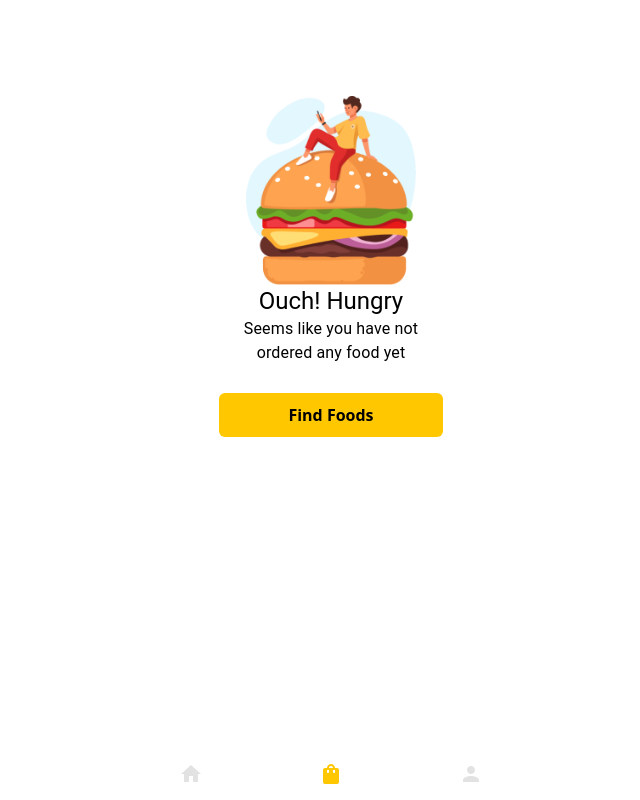
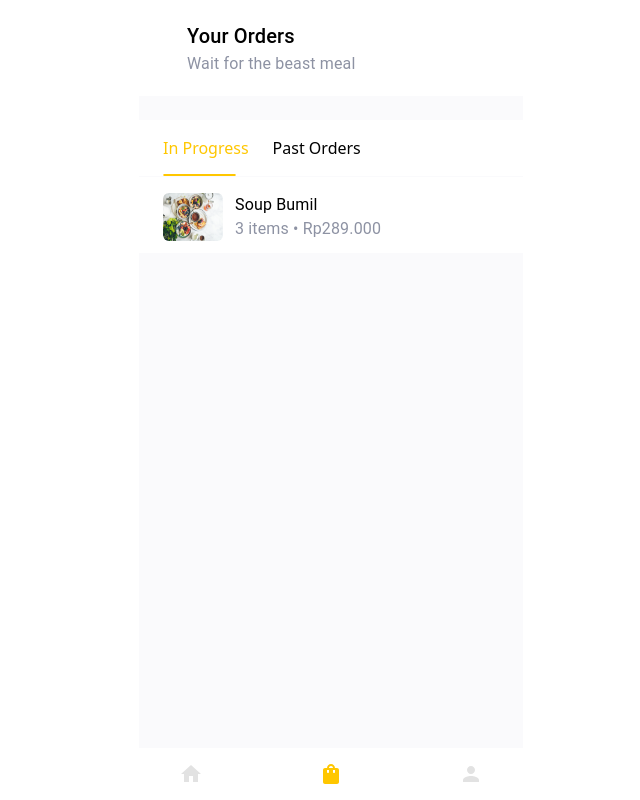
Before and after one commit to AmienulRana/resto-app, a Next.js app: page /transaction in a window 1280 px wide. Shown: the whole page, without its empty margins (309-949 px from the left). Built offline with nearby package versions, Linux system fonts and the light colour scheme.

Commit message:
change title and description header'

```diff
--- a/src/components/pages/transaction/exists-transaction.tsx
+++ b/src/components/pages/transaction/exists-transaction.tsx
@@ -15,8 +15,8 @@ const ExitsTransaction = () => {
   return (
     <>
       <Header
-        title="FoodMarket"
-        text="Let’s get some foods"
+        title="Your Orders"
+        text="Wait for the beast meal"
         buttonBack={false}
       />
       <section className="bg-white mt-6">
--- a/src/pages/transaction/index.tsx
+++ b/src/pages/transaction/index.tsx
@@ -3,7 +3,7 @@ import { Layout } from "@/components/common/layout";
 import { EmptyTransaction, ExistsTransaction } from "@/components/pages/transaction";
 
 const Transaction = () => {
-  const [transactions, setTransactions] = useState([]);
+  const [transactions, setTransactions] = useState(['tes']);
   return (
     <Layout>
       {transactions.length === 0 ? <EmptyTransaction /> : <ExistsTransaction />}
```
